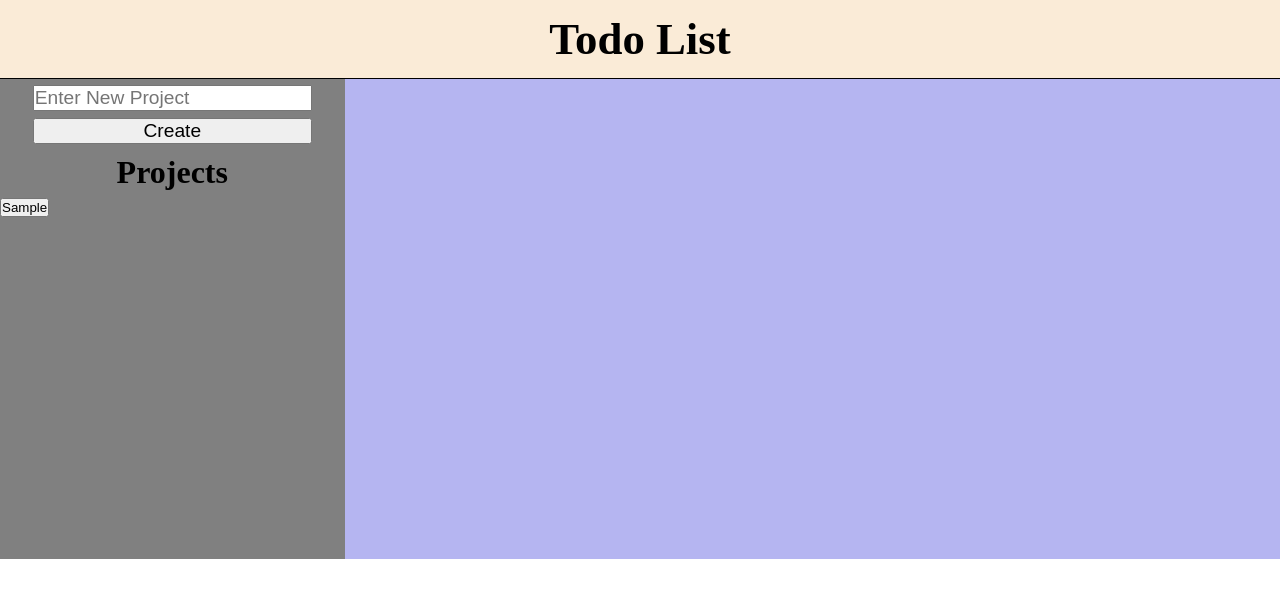
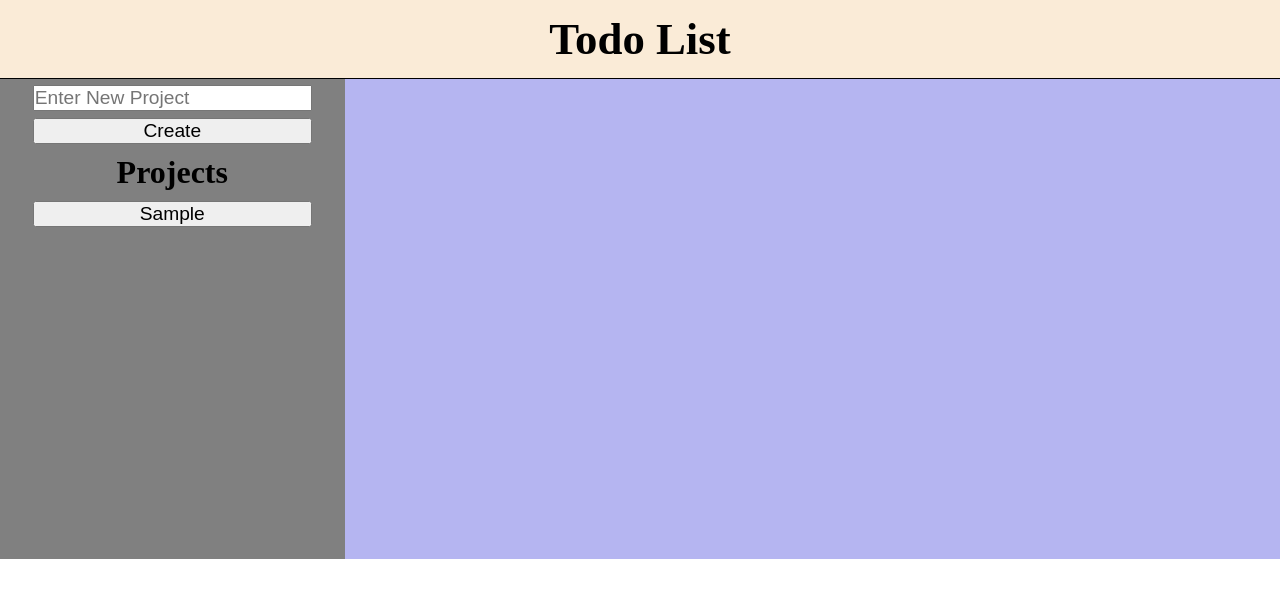
Before and after one commit to maskudo/Todo_List, a website built with webpack: page src/index.html in a window 1280 px wide. Both pictures are taken after typing "Sample" into the empty fields and a click on the input "Create". Built offline with nearby package versions, Linux system fonts and the light colour scheme.

Commit message:
add style to newly created project buttons

```diff
--- a/src/styles.css
+++ b/src/styles.css
@@ -39,6 +39,16 @@
     font-size: 1.2rem;
     width: 90%;
 }
+#project-box{
+    display: flex;
+    flex-direction: column;
+    align-items: center;
+    margin: 2% 5%;
+}
+#project-box button{
+    font-size: 1.2rem;
+    width: 90%;
+}
 /* main content */
 
 .main-content{
```
